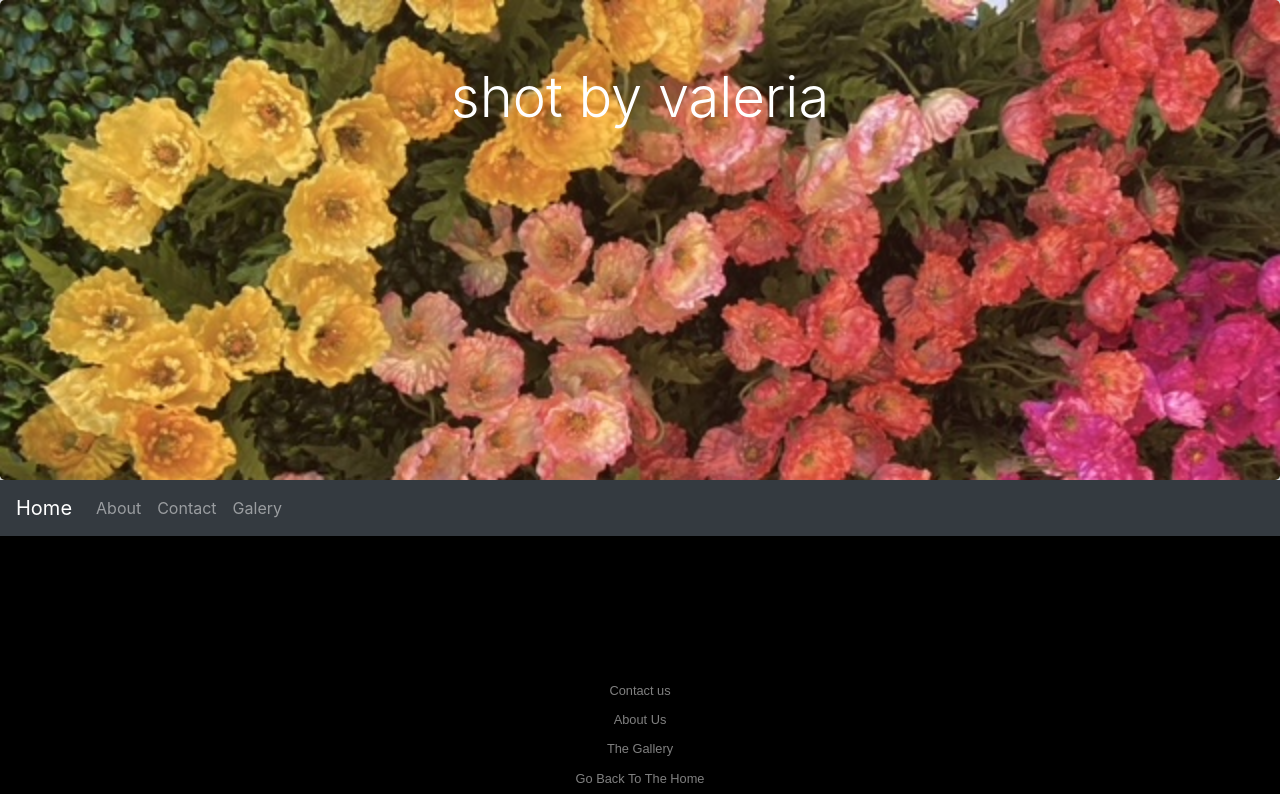
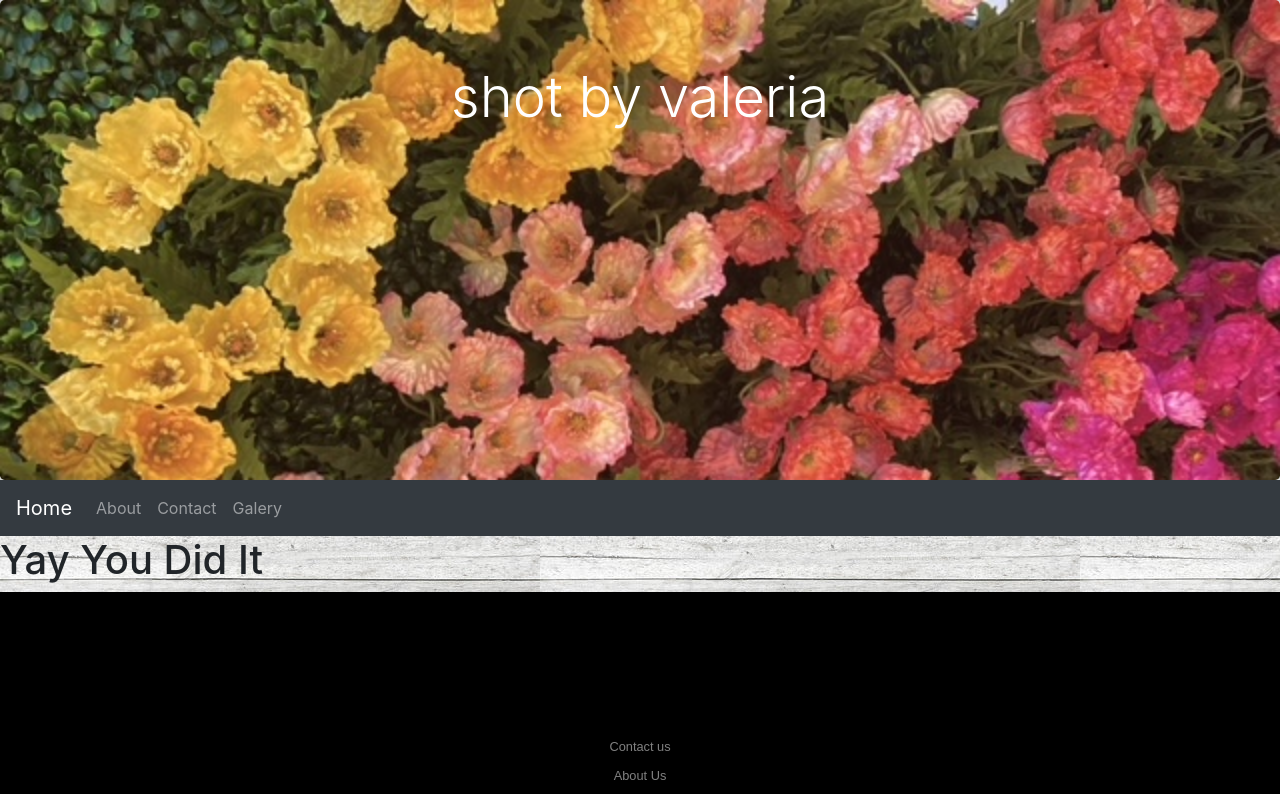
Before and after one commit to SebaSuarez/Broken, a plain HTML site: page confirmation.html in a window 1280 px wide. Shown: the top 794 px of the page. Drawn offline with nearby package versions, Linux system fonts and the light colour scheme.

Commit message:
Yay text

```diff
--- a/confirmation.html
+++ b/confirmation.html
@@ -37,6 +37,7 @@
                 </li>
             </ul>
     </nav>
+    <h1>Yay You Did It</h1>
 
 
 
```
